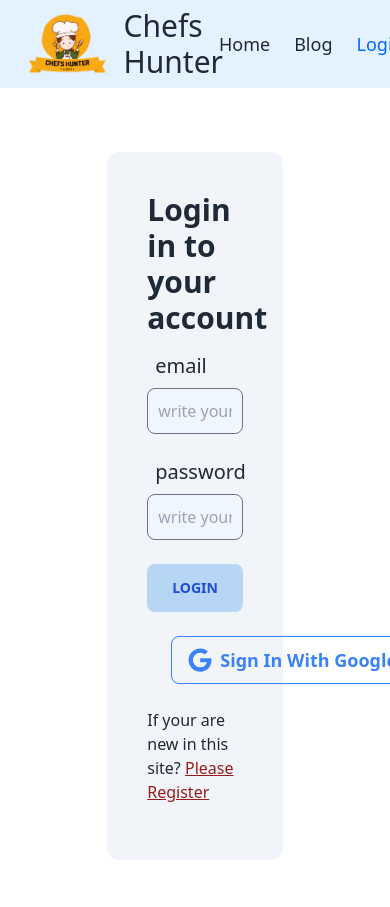
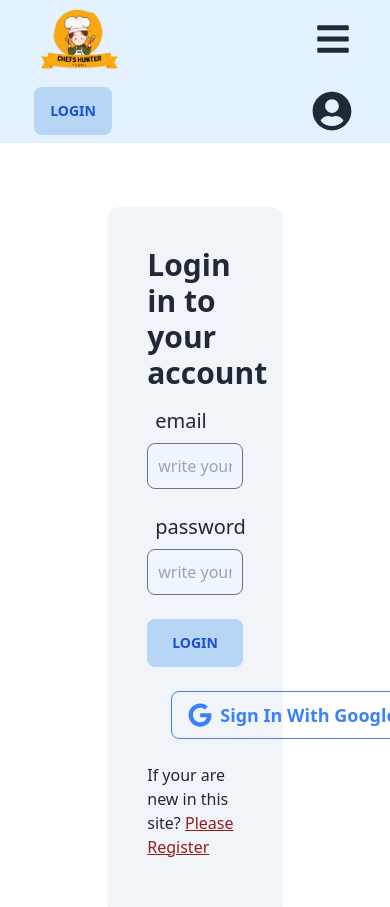
Before and after one commit to SihabMolla11/chefs-hounter-client, a React app: page /login in a window 390 px wide. Shown: the top 907 px of the page. Built offline with nearby package versions, Linux system fonts and the light colour scheme; no server answers; the HTML template or start-up script is replaced by a standard one.

Commit message:
responsive nav done

```diff
--- a/src/Components/Header/Header.jsx
+++ b/src/Components/Header/Header.jsx
@@ -1,10 +1,11 @@
-import React, { useContext } from "react";
+import React, { useContext, useState } from "react";
 import { Link, NavLink } from "react-router-dom";
 import logo from "../../assets/logo.png";
 import { AuthContext } from "../Router/AuthProvider";
-import { FaUserCircle } from "react-icons/fa";
+import { FaUserCircle, FaBars, FaTimes } from "react-icons/fa";
 
 const Header = () => {
+  const [open, setOpen] = useState(false);
   const { user, logOut, loading } = useContext(AuthContext);
   console.log(user);
 
@@ -16,8 +17,8 @@ const Header = () => {
 
   return (
     <div className="bg-[#E4F1FE] mb-16 ">
-      <div className="navbar  my-container">
-        <div className="flex-1">
+      <div className=" flex flex-col lg:flex-row justify-between items-center py-2 px-4  my-container">
+        <div className="flex justify-between items-center gap-[50vw] flex-1">
           <Link to="/" className="normal-case text-xl flex items-center gap-4">
             <img
               title="Ymma Aribic Foods hunter"
@@ -25,11 +26,24 @@ const Header = () => {
               src={logo}
               alt="logo"
             />
-          <h2 className=" font-medium text-3xl">Chefs Hunter</h2>
+            <h2 className=" hidden md:block font-medium text-3xl">
+              Chefs Hunter
+            </h2>
           </Link>
+          <div onClick={() => setOpen(!open)} className="block md:hidden">
+            {open ? (
+              <span className="text-4xl">
+                <FaTimes />
+              </span>
+            ) : (
+              <span className="text-4xl">
+                <FaBars />
+              </span>
+            )}
+          </div>
         </div>
         <div>
-          <div className="ml-16">
+          <div className="ml-16 hidden md:flex">
             <NavLink className="px-3 font-medium text-lg" to="/">
               Home
             </NavLink>
@@ -43,7 +57,24 @@ const Header = () => {
               Register
             </NavLink>
           </div>
+          {open && (
+            <div className="ml-16 flex flex-col my-6 md:hidden">
+              <NavLink className="px-3 font-medium text-lg" to="/">
+                Home
+              </NavLink>
+              <NavLink className="px-3 font-medium text-lg" to="/blog">
+                Blog
+              </NavLink>
+              <NavLink className="px-3 font-medium text-lg" to="/login">
+                Login
+              </NavLink>
+              <NavLink className="px-3 font-medium text-lg" to="/register">
+                Register
+              </NavLink>
             </div>
+          )}
+        </div>
+        <div className="flex gap-[40vw] mt-4 md:mt-0  md:gap-2 ">
           <div className="mr-10">
             {user ? (
               <button onClick={Logout} className="my-btn">
@@ -65,8 +96,6 @@ const Header = () => {
               </Link>
             )}
           </div>
-        <div className="flex-none gap-2">
-          <div className="dropdown dropdown-end">
           <label tabIndex={0} className="btn btn-ghost btn-circle avatar">
             <div className="w-10 rounded-full" title={`${user?.displayName}`}>
               {user ? (
@@ -81,7 +110,6 @@ const Header = () => {
         </div>
       </div>
     </div>
-    </div>
   );
 };
 
--- a/src/Components/Home/Choose/Choose.jsx
+++ b/src/Components/Home/Choose/Choose.jsx
@@ -3,8 +3,8 @@ import { FaGulp, FaFolderMinus, FaUserNinja } from "react-icons/fa";
 
 const Choose = () => {
   return (
-    <div className="grid grid-cols-1 md:grid-cols-2 lg:grid-cols-3  gap-4 justify-between items-center">
-      <div className="card  h-full w-96 bg-base-100 shadow-xl">
+    <div className="grid mt-6 grid-cols-1 md:grid-cols-2 lg:grid-cols-3  gap-10 justify-between items-center">
+      <div className="card  h-full w-full bg-base-200 shadow-xl">
         <div className="card-body items-center text-center">
           <h2 className="card-title text-[60px] text-[#81B947]">
             <FaGulp />
@@ -13,7 +13,7 @@ const Choose = () => {
           <p>we serve foot all healthly food <br /> here you can choose any food your like.</p>
         </div>
       </div>
-      <div className="card w-96 h-full bg-base-100 shadow-xl">
+      <div className="card w-full h-full bg-base-200 shadow-xl">
         <div className="card-body items-center text-center">
           <h2 className="card-title text-[60px] text-[#81B947]">
             <FaFolderMinus />
@@ -22,7 +22,7 @@ const Choose = () => {
           <p>Our foods quality is very awesome <br /> we will gev Excellently what are your want quality food.</p>
         </div>
       </div>
-      <div className="card h-full w-96 bg-base-100 shadow-xl">
+      <div className="card h-full w-full bg-base-200 shadow-xl">
         <div className="card-body items-center text-center">
           <h2 className="card-title text-[60px] text-[#81B947]">
             <FaUserNinja />
```
Lines whose indentation alone changed are shown as unchanged.
